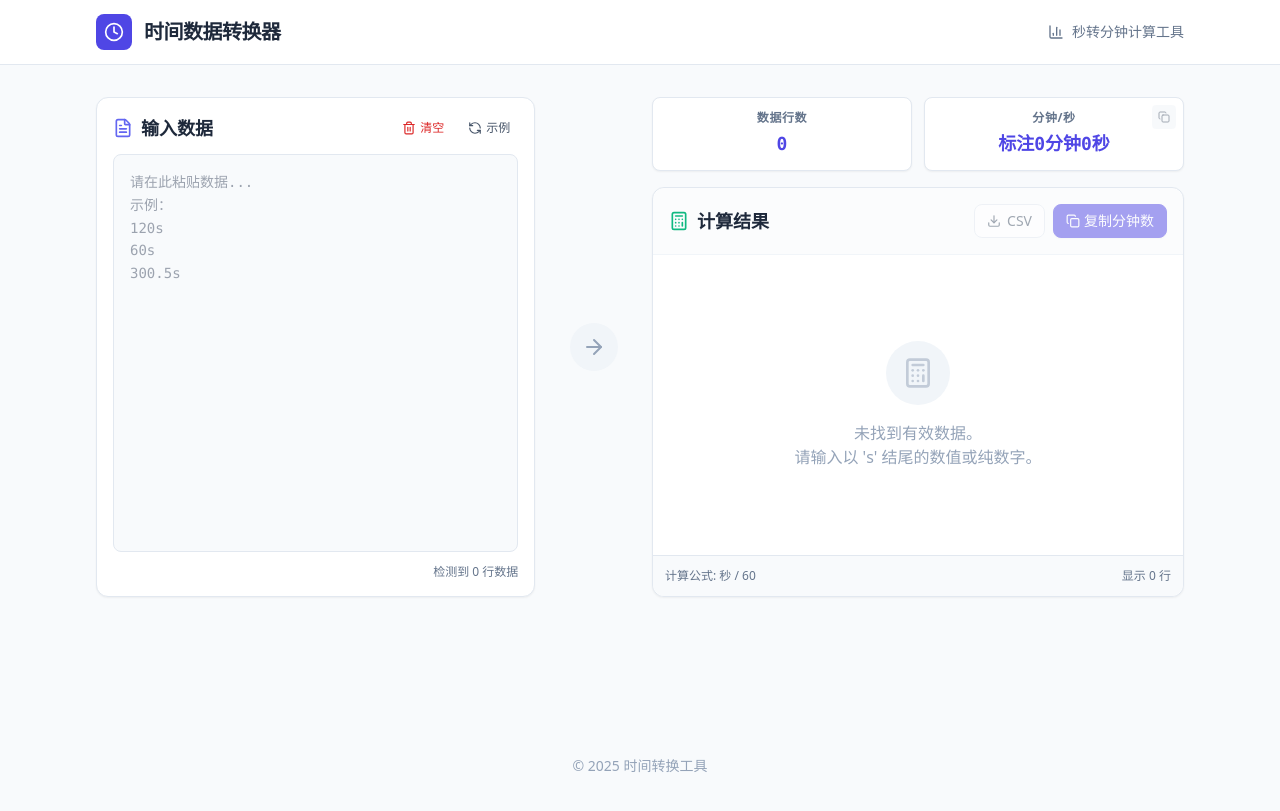
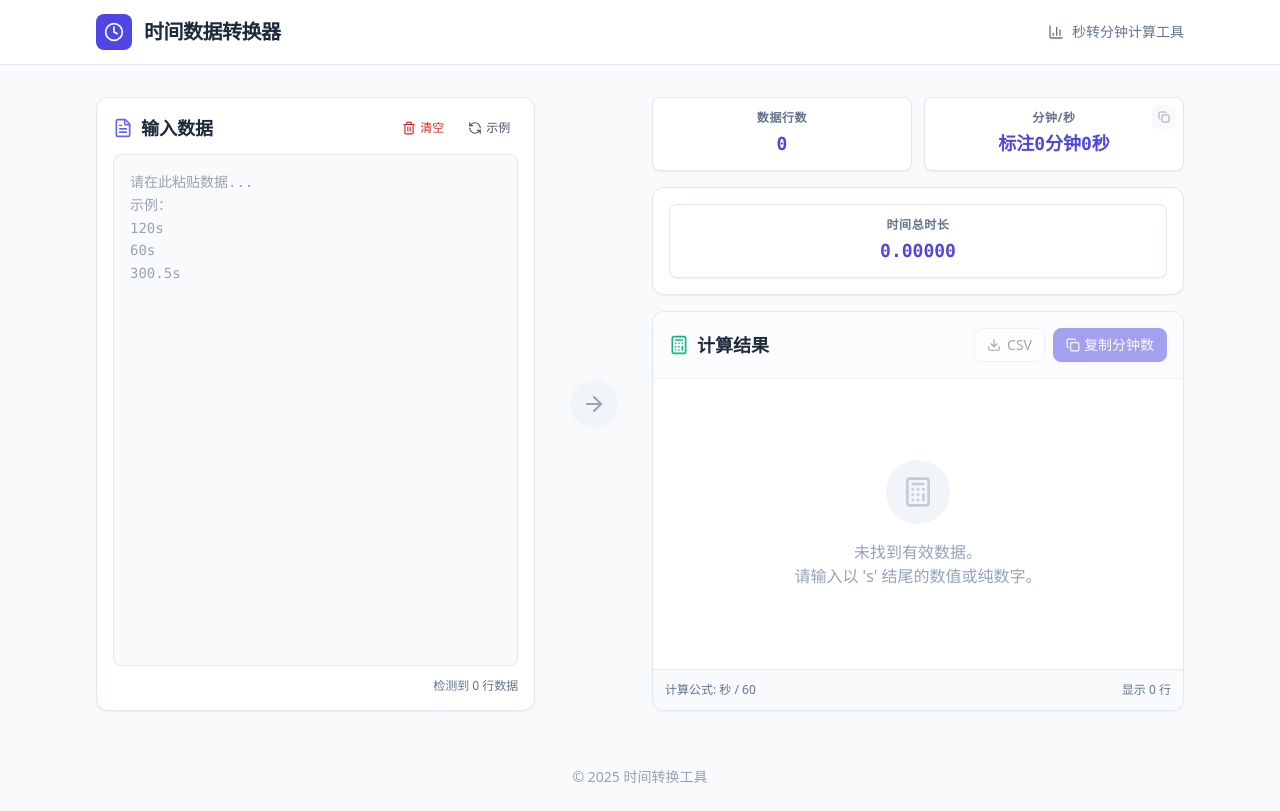
Before and after one commit to jclio-my/seconds_to_minutes, a React (Vite) app: page / in a window 1280 px wide. Built offline with nearby package versions, Linux system fonts and the light colour scheme.

Commit message:
feat: Add total time duration display card

```diff
--- a/components/TimeConverter.tsx
+++ b/components/TimeConverter.tsx
@@ -208,6 +208,21 @@ export const TimeConverter: React.FC = () => {
             </div>
         </div>
 
+        {/* Time Total Duration Card */}
+        <div className="bg-white rounded-xl shadow-sm border border-slate-200 p-4">
+            <StatCard
+              label="时间总时长"
+              value={(() => {
+                const totalMinutes = stats.totalMinutes;
+                // 格式化为保留5位小数，整数部分添加千分位分隔符
+                return totalMinutes.toLocaleString('zh-CN', {
+                  minimumFractionDigits: 5,
+                  maximumFractionDigits: 5
+                });
+              })()}
+            />
+        </div>
+
         {/* Results Table */}
         <div className="bg-white rounded-xl shadow-sm border border-slate-200 flex flex-col flex-grow min-h-[400px]">
           <div className="p-4 border-b border-slate-100 flex items-center justify-between bg-slate-50/50 rounded-t-xl">
```
Also changed, not shown: 1 other file (tests, documents, lock files or other folders).
